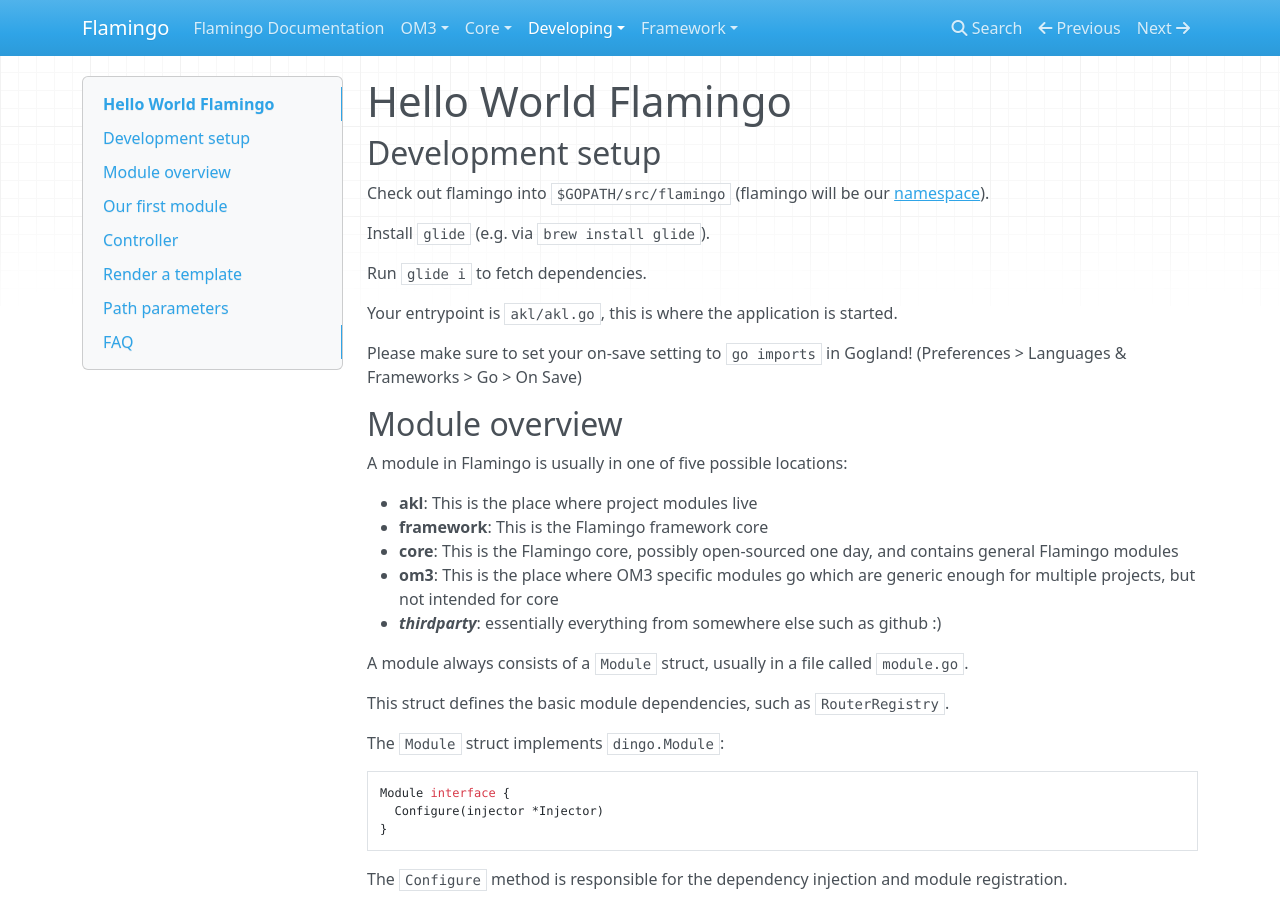
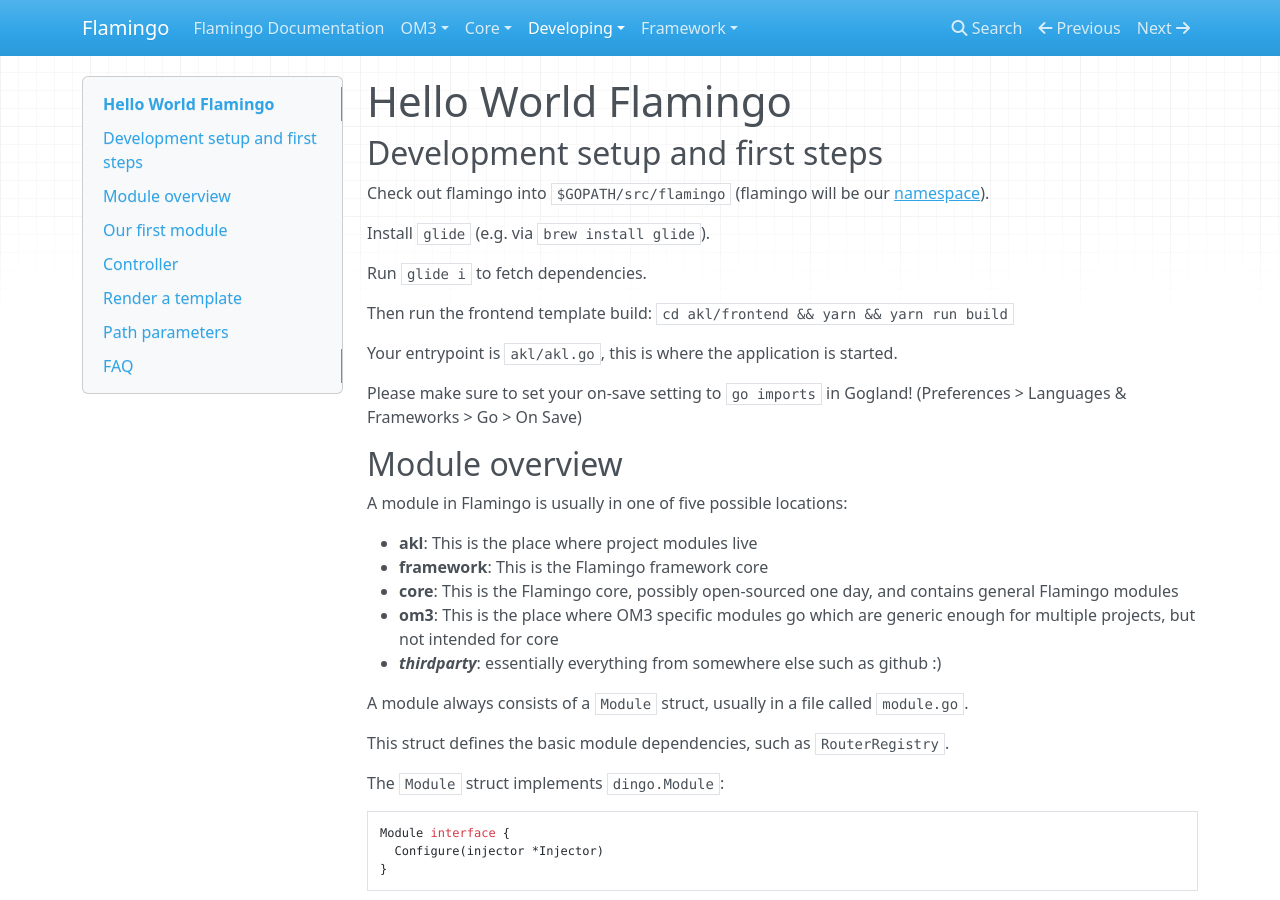
Before and after one commit to i-love-flamingo/flamingo, an MkDocs documentation site: the page built from docs/developing/HelloWorld.md, in a window 1280 px wide and 900 px high. Built offline with MkDocs 1.6.1, drawn with Linux system fonts in a browser that asks for light colours; nearby versions of some CDN libraries.

Commit message:
minor docu update

```diff
--- a/docs/developing/HelloWorld.md
+++ b/docs/developing/HelloWorld.md
@@ -1,12 +1,15 @@
 # Hello World Flamingo
 
-## Development setup
+## Development setup and first steps
 
 Check out flamingo into `$GOPATH/src/flamingo` (flamingo will be our [namespace](https://golang.org/doc/code.html#Organization)).
 
 Install `glide` (e.g. via `brew install glide`).
 
 Run `glide i` to fetch dependencies.
+
+Then run the frontend template build:
+`cd akl/frontend && yarn && yarn run build`
 
 Your entrypoint is `akl/akl.go`, this is where the application is started.
 
```
